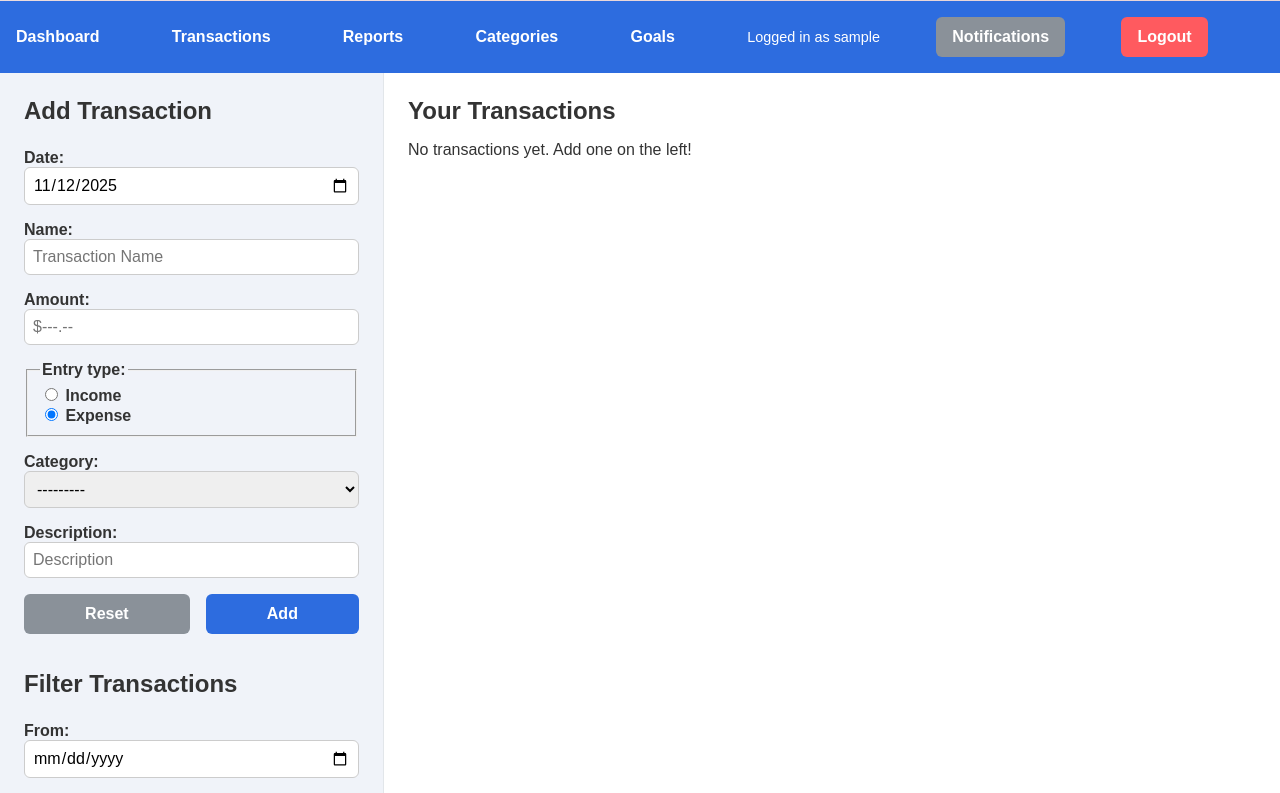
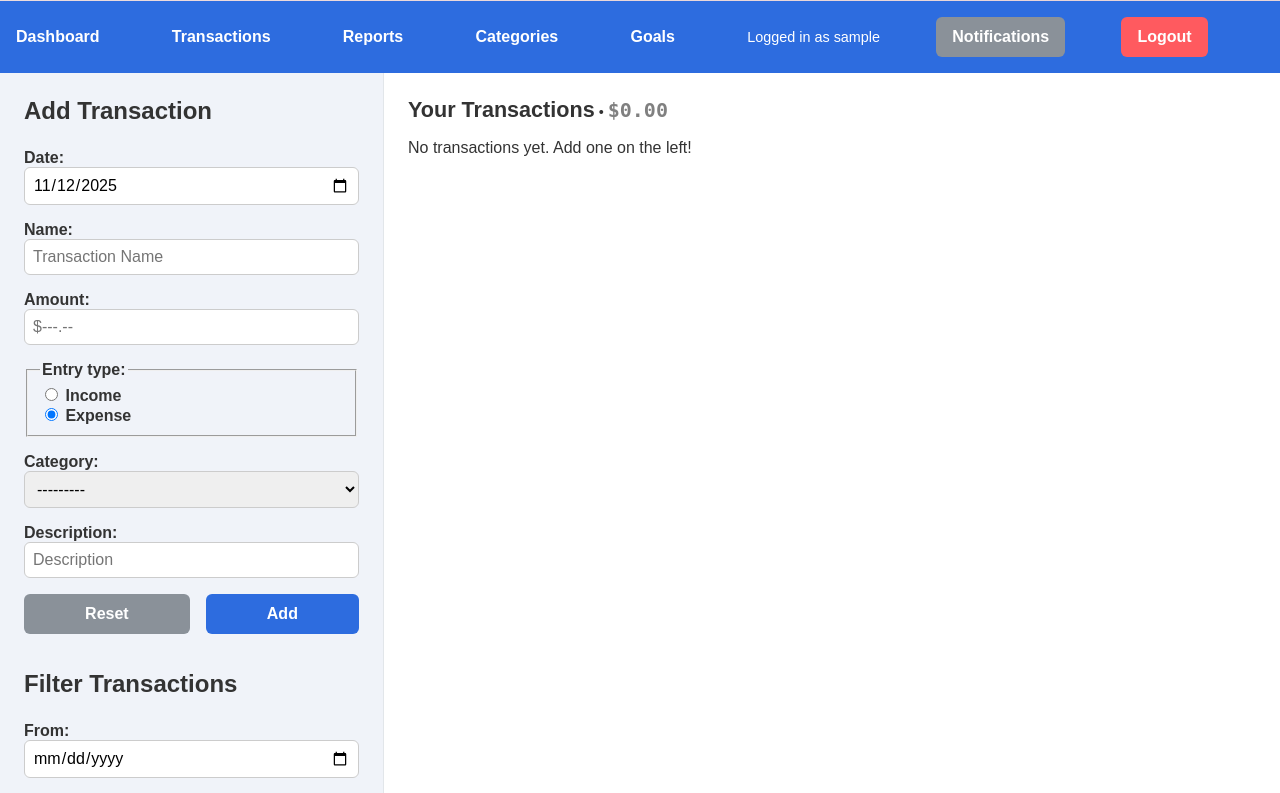
Before and after one commit to familycrest/personal-finance-tracker, a Django app: page /finances/transactions/ in a window 1280 px wide. Shown: the part 199-992 px from the top of the page. Run offline with Django 5.2, Linux system fonts and the light colour scheme; the visitor is signed in with stand-in values (Sample User, id 1); data that the repository does not hold is empty.

Commit message:
display balance in transactions page

```diff
--- a/apps/finances/templates/finances/transactions.html
+++ b/apps/finances/templates/finances/transactions.html
@@ -59,7 +59,11 @@
 
     <!-- TRANSACTION TABLE -->
     <main class="main-content">
-        <h2>Your Transactions</h2>
+        <span style="display: inline">
+            <h2 style="display: inline">Your Transactions</h2>
+            •
+            <strong style="font-size: x-large; color: gray; font-family: monospace;">${{ balance|floatformat:2 }}</strong>
+        </span>
         {% if entries_output %}
             <table class="transactions-table">
                 <thead>
--- a/apps/finances/views.py
+++ b/apps/finances/views.py
@@ -118,6 +118,8 @@ def transactions(request):
     edit_id = request.GET.get("edit")
     entry = None
 
+    balance = request.user.get_balance()
+
     if edit_id:
         try:
             entry = Entry.objects.get(pk=edit_id, user=request.user)
@@ -137,10 +139,13 @@ def transactions(request):
 
         # Check if form for adding a new entry or editing an existing entry is valid then save
         if entry_form.is_valid():
-                saved_entry_form = entry_form.save(commit=False)
-                saved_entry_form.user = request.user
-                saved_entry_form.save()
-                return redirect("transactions")
+            saved_entry_form = entry_form.save(commit=False)
+            saved_entry_form.user = request.user
+            saved_entry_form.save()
+
+            request.user.check_all_goals(balance)
+
+            return redirect("transactions")
 
     # Handle get requests
     else:
@@ -200,16 +205,11 @@ def transactions(request):
         if filters["category"]:
             entries_output = entries_output.filter(category_id=filters["category"])
 
-    balance = request.user.get_balance()
-    print(balance)
-    print(request.user.get_notifications())
-    request.user.check_all_goals(balance)
-
     context = {
         "edit_id": int(edit_id) if editing else None,
         "categories": categories,
+        "balance": balance,
         "entries_output": entries_output,
-        # "add_form_data": {},  # avoid template errors
         "entry_form": entry_form,
         "entry_filter_form": entry_filter_form,
         "new_user": len(user_entries) == 0
```
